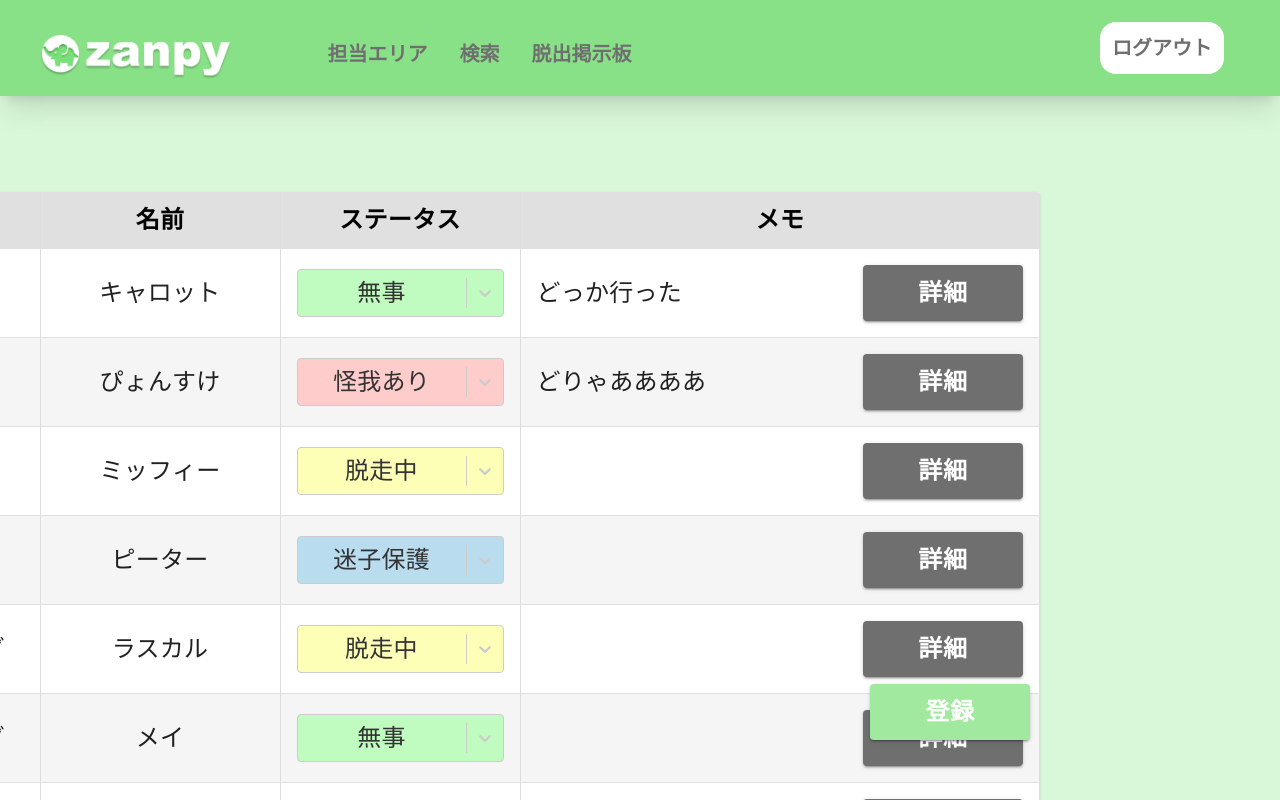
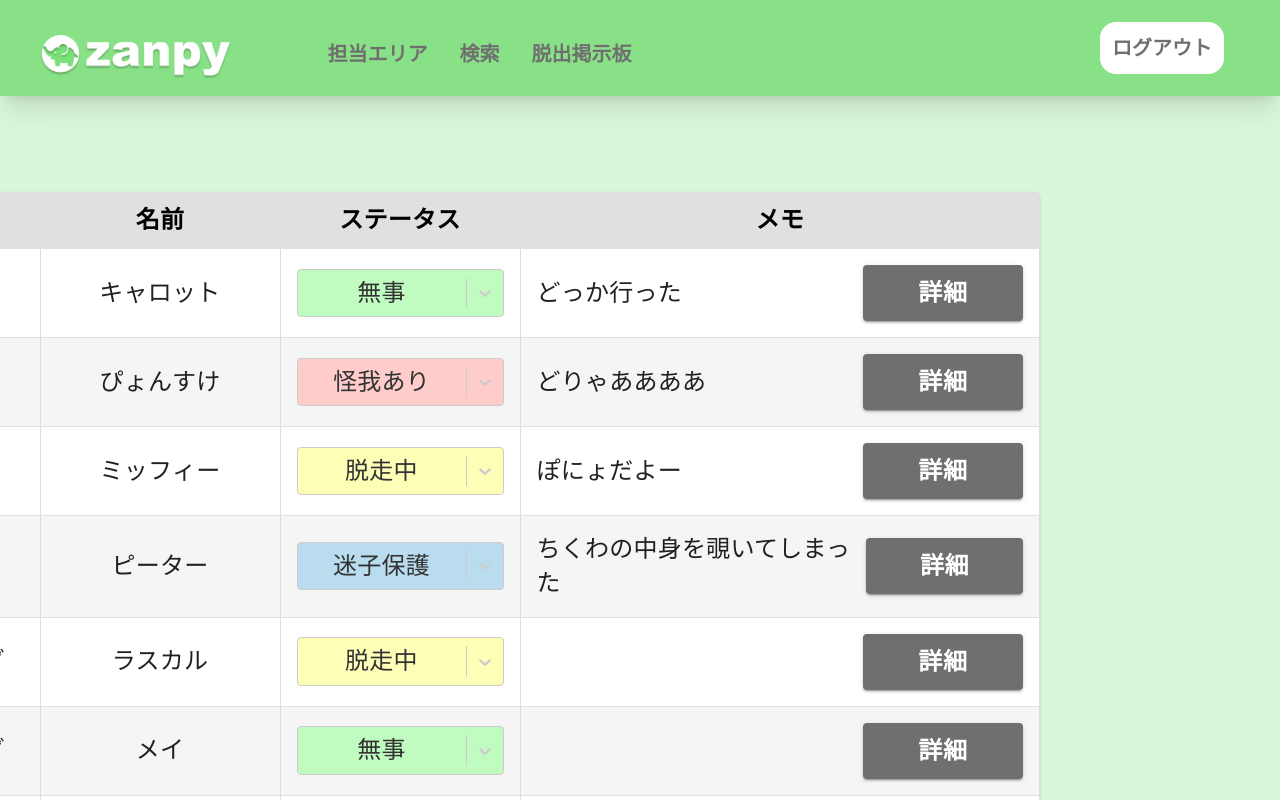
Before and after one commit to Fuuma0000/zanpy, a React (Create React App) app: page / in a window 1280 px wide. Both pictures are taken after typing "name@example.com", "Sample" into the empty fields and a click on the button "ログイン". Shown: the top 800 px of the page. Built offline with nearby package versions, Linux system fonts and the light colour scheme.

Commit message:
[update]テーブルのなかに登録ボタンを入れることでテーブルの下に配置できるように

```diff
--- a/src/components/MyAreaTable.jsx
+++ b/src/components/MyAreaTable.jsx
@@ -10,6 +10,7 @@ import Paper from "@mui/material/Paper";
 import { useState } from "react";
 import StatusSelect from "./StatusSelect";
 import DetailButton from "../components/DetailButton";
+import Button from "@mui/material/Button";
 
 const MyAreaTable = () => {
   function createData(type, name, states, memos) {
@@ -19,8 +20,8 @@ const MyAreaTable = () => {
   const [rows, setRows] = useState([
     createData("うさぎ", "キャロット", 3, "どっか行った"),
     createData("うさぎ", "ぴょんすけ", 0, "どりゃああああ"),
-    createData("うさぎ", "ミッフィー", 1, ""),
-    createData("うさぎ", "ピーター", 2, ""),
+    createData("うさぎ", "ミッフィー", 1, "ぽにょだよー"),
+    createData("うさぎ", "ピーター", 2, "ちくわの中身を覗いてしまった"),
     createData("レッサーパンダ", "ラスカル", 1, ""),
     createData("レッサーパンダ", "メイ", 3, ""),
     createData("リスざる", "ジュリアン", 0, ""),
@@ -31,7 +32,9 @@ const MyAreaTable = () => {
 
   const handleChangeStatus = (event, index) => {
     const newRows = [...rows];
-    newRows[index].states = parseInt(event.target.value);
+    console.log(event, index);
+    newRows[index].states = parseInt(event.target);
+    console.log("変わったよ");
     setRows(newRows);
   };
 
@@ -60,7 +63,7 @@ const MyAreaTable = () => {
   }));
 
   return (
-    <div className='absolute right-0 mr-60 pt-24 pb-44 w-[1240px]'>
+    <div className='absolute right-0 mr-60 pt-24 pb-20 w-[1240px]'>
       <TableContainer component={Paper}>
         <Table sx={{ minWidth: 700 }} aria-label='customized table'>
           <TableHead>
@@ -85,7 +88,12 @@ const MyAreaTable = () => {
                 </StyledTableCell>
                 <StyledTableCell align='center'>{row.name}</StyledTableCell>
                 <StyledTableCell align='center'>
-                  <StatusSelect states={row.states}></StatusSelect>
+                  <StatusSelect
+                    states={row.states}
+                    handleChangeStatus={handleChangeStatus}
+                    index={index}
+                    // onChange={(event) => handleChangeStatus(event, index)}
+                  />
                 </StyledTableCell>
                 <StyledTableCell>
                   <div style={{ display: "flex", alignItems: "center" }}>
@@ -98,6 +106,21 @@ const MyAreaTable = () => {
           </TableBody>
         </Table>
       </TableContainer>
+      <div className='relative mt-10 ml-[1020px] mr-auto'>
+        <Button
+          variant='contained'
+          style={{
+            backgroundColor: "#A0E99E",
+            fontWeight: 900,
+            fontSize: 36,
+            letterSpacing: 14,
+            textIndent: 14,
+          }}
+          className='w-56 h-16'
+        >
+          登録
+        </Button>
+      </div>
     </div>
   );
 };
--- a/src/screens/MyAreaScreen.jsx
+++ b/src/screens/MyAreaScreen.jsx
@@ -1,8 +1,7 @@
-import React from "react";
+import React, { useState, useEffect } from "react";
 import Header from "./Header";
 import SearchBox from "../components/SearchBox";
 import MyAreaTable from "../components/MyAreaTable";
-import RegisterButton from "../components/RegisterButton";
 
 const MyAreaScreen = () => {
   return (
@@ -10,7 +9,6 @@ const MyAreaScreen = () => {
       <Header />
       <SearchBox />
       <MyAreaTable />
-      <RegisterButton />
     </>
   );
 };
```
